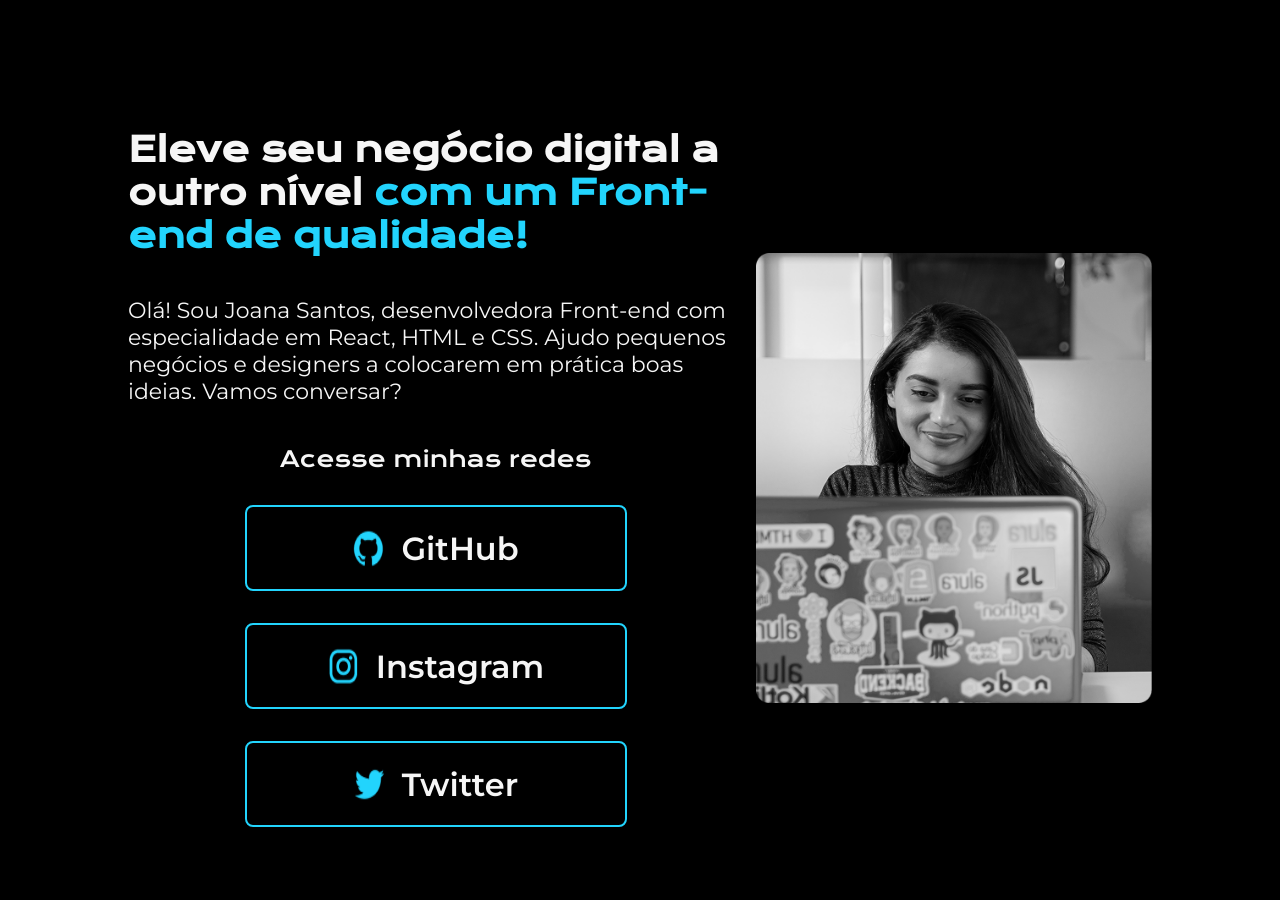
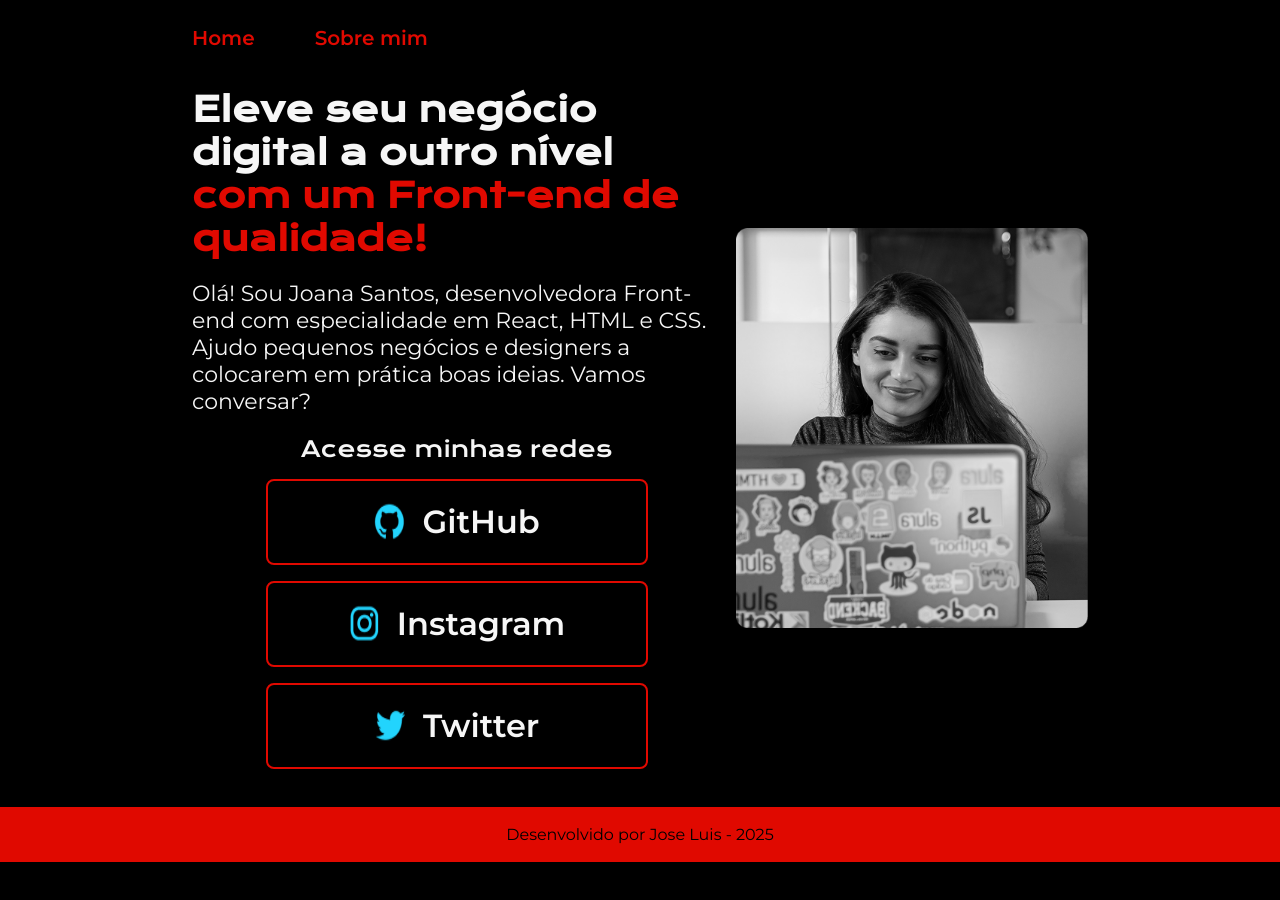
Before and after one commit to jlpedroso/Curso-21-34-HTML-e-CSS---Classes-posicionamento-e-flexbox, a plain HTML site: page index.html in a window 1280 px wide. After the commit the page ends 862 px from the top, so only its background shows below. Drawn offline with nearby package versions, Linux system fonts and the light colour scheme.

Commit message:
Aula 3/5 CRIANDO HEADER E FOOTER Aula 4/5 NAVEGANDO ENTRE PÁGINAS
Inclui váriaveis CSS que não estavam nas lições para mudar as cores do projeto

```diff
--- a/css/styles.css
+++ b/css/styles.css
@@ -1,38 +1,89 @@
 @import url('https://fonts.googleapis.com/css2?family=Montserrat:ital,wght@0,100..900;1,100..900&display=swap');
 @import url('https://fonts.googleapis.com/css2?family=Krona+One&family=Montserrat:ital,wght@0,100..900;1,100..900&display=swap');
 
-body {
-    height: 100vh;
-    box-sizing: border-box;
-    background-color: black;
-    color: #F6F6F6;
+/* Variáveis de cores
+Incluidas para facilitar futuras alterações de tema */
+:root {
+    /*cores originais
+    --cor-primaria: #22D4FD;
+    --cor-secundaria: #4103ec;
+    --cor-fundo: #000000;
+    --cor-texto: #F6F6F6;
+    --cor-texto-secundaria: #000000;
+    --cor-hover: #272727;
+    --cor-texto-hover: #22D4FD;
+    */
+    /*minhas cores
+    #B6231E
+    #8B322E
+    #E00900
+    #613230
+    #362524
+    #382F2F
+    */
+    --cor-primaria: #E00900;
+    --cor-secundaria: #B6231E;
+    --cor-fundo: #000000;
+    --cor-texto: #F6F6F6;
+    --cor-texto-secundaria: #000000;
+    --cor-hover: #8B322E;
+    --cor-texto-hover: #000000;
 }
 
-.titulo-destaque {
-    color: #22D4FD;
+body {
+    /* height: 100vh; */
+    box-sizing: border-box;
+    background-color: var(--cor-fundo);
+    color: var(--cor-texto);
 }
 
-.titulo-destaque:hover {
-    color: #4103ec;
+.cabecalho {
+    padding: 2% 0% 0% 15%;
+}
+
+.cabecalho__menu {
+    display: flex;
+    gap: 60px;
+}
+
+.cabecalho__menu__link {
+    font-family: "montserrat", sans-serif;
+    font-size: 20px;
+    font-weight: 600;
+    color: var(--cor-primaria);
+    text-decoration: none;
 }
 
 .apresentacao {
-    margin: 10%;
+    padding: 3% 15%;
     display: flex;
     align-items: center;
-    justify-content: space-between
+    justify-content: space-between;
+    gap: 15px
+        /* border: 2px solid #ff0000; */
+
 }
 
 .apresentacao__conteudo {
     display: flex;
     flex-direction: column;
-    gap: 40px;
+    gap: 20px;
     width: 615px;
+        /* border: 2px solid #ffff00; */
 }
 
 .apresentacao__conteudo__titulo {
     font-family: "Krona One", sans-serif;
     font-size: 34px;
+        /* border: 2px solid #ff00ff; */
+}
+
+.titulo-destaque {
+    color: var(--cor-primaria);
+}
+
+.titulo-destaque:hover {
+    color: var(--cor-secundaria);
 }
 
 .apresentacao__conteudo__texto {
@@ -45,11 +96,11 @@ body {
     flex-direction: column;
     align-items: center;
     justify-content: space-between;
-    gap: 32px;
+    gap: 16px;
 }
 
 .apresentacao__links__subtitulo {
-    color: #F6F6F6;
+    color: var(--cor-texto);
     font-family: "Krona One", sans-serif;
     font-weight: 400;
     font-size: 22px;
@@ -65,13 +116,23 @@ body {
     border-radius: 8px;
     padding: 21.5px 0;
     text-decoration: none;
-    color: #F6F6F6;
+    color: var(--cor-texto);
     font-family: "montserrat", sans-serif;
     font-weight: 600;
-    border: 2px solid #22D4FD;
+    border: 2px solid var(--cor-primaria);
 }
 
 .apresentacao__links__link:hover {
-    background-color: #272727;
-    color:#22D4FD;
+    background-color: var(--cor-hover);
+    color: var(--cor-texto-hover);
 }
+
+.rodape {
+    background-color: var(--cor-primaria);
+    color: var(--cor-texto-secundaria);
+    padding: 18px;
+    text-align: center;
+    font-family: "montserrat", sans-serif;
+    font-size: 16px;
+    font-weight: 400;
+}
--- a/index.html
+++ b/index.html
@@ -4,12 +4,15 @@
     <meta charset="UTF-8">
     <meta name="viewport" content="width=device-width, initial-scale=1.0">
     <title>Portfólio</title>
-    <link rel="stylesheet" href="css/reset.css">
-    <link rel="stylesheet" href="css/styles.css">
+    <link rel="stylesheet" href="./css/reset.css">
+    <link rel="stylesheet" href="./css/styles.css">
 </head>
 <body>
-    <header>
-
+    <header class="cabecalho">
+        <nav class="cabecalho__menu">
+            <a href="index.html" class="cabecalho__menu__link">Home</a>
+            <a href="about.html" class="cabecalho__menu__link">Sobre mim</a>
+        </nav>
     </header>
     <main class="apresentacao">
         <section class="apresentacao__conteudo">
@@ -31,8 +34,10 @@
                 </a>
             </div>
         </section>
-        <img src="img/JoanaSantos.png" alt="Foto de Joana Santos programadora Front-end" title="Foto de Joana Santos programadora Front-end" height="450">
+        <img src="img/JoanaSantos.png" alt="Foto de Joana Santos programadora Front-end" title="Foto de Joana Santos programadora Front-end" height="400">
     </main>
-    <footer></footer>
+    <footer class="rodape">
+        Desenvolvido por Jose Luis - 2025
+    </footer>
 </body>
 </html>
```
Also changed, not shown: about.html (added, +23 -0 lines).
